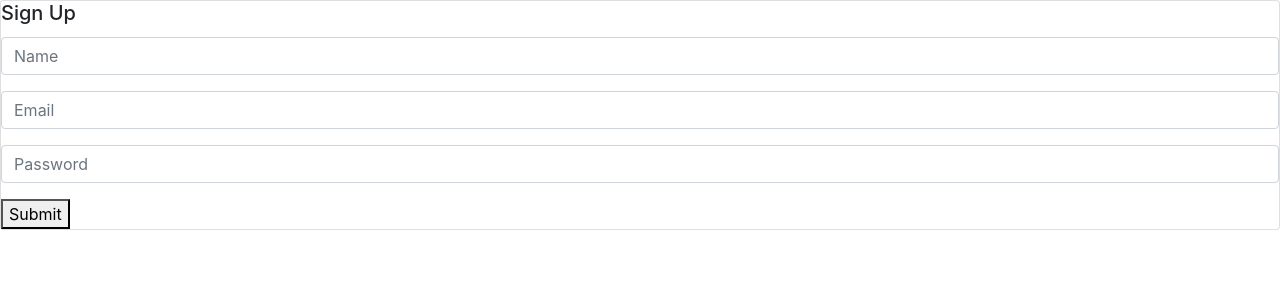
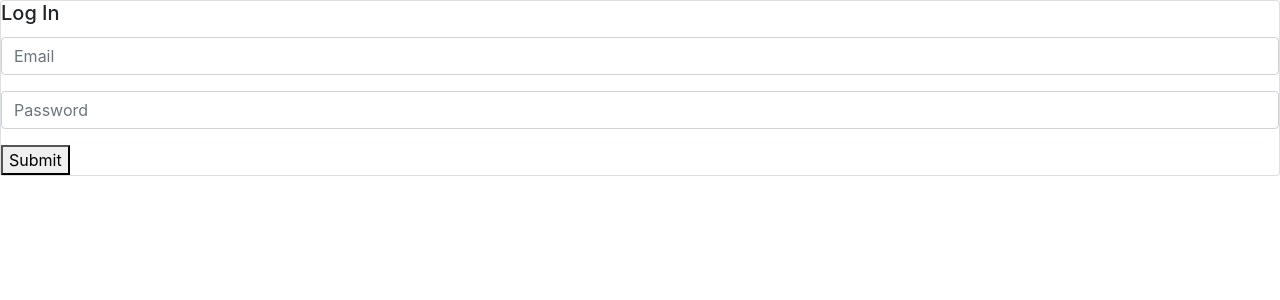
Before and after one commit to DangItJason/FitMe, a React (Create React App) app: page / in a window 1280 px wide. Shown: the top 300 px of the page. Built offline with nearby package versions, Linux system fonts and the light colour scheme.

Commit message:
added bootstrap foot to log in

```diff
--- a/src/App.js
+++ b/src/App.js
@@ -6,7 +6,7 @@ import Signup from "./signup.js"
 
 function App() {
   return (
-    <Signup></Signup>
+    <Login></Login>
   );
 }
 
--- a/src/Login.js
+++ b/src/Login.js
@@ -1,5 +1,8 @@
 import React, { Component } from 'react';
-//import authLogin from './auth.js';
+import Card from 'react-bootstrap/Card';
+import InputGroup from 'react-bootstrap/InputGroup';
+import FormControl from 'react-bootstrap/FormControl';
+import Form from 'react-bootstrap/Form';
 
 class Login extends Component {
 
@@ -8,7 +11,7 @@ class Login extends Component {
 		password: "",
 	};
 
-	handleChange  = event => {
+	handleChange = event => {
 		this.setState({
 			[event.target.name]: event.target.value
 		})
@@ -20,28 +23,33 @@ class Login extends Component {
 		console.log(this.state)
 	}
 
- 	render() {
- 		return(
-			<form onSubmit = {this.handleSubmit}>
-				<div>
-				<input onChange = {this.handleChange}
-					name = "email"
-					value = {this.state.email}
-					placeholder = "Email">
-				</input>
-				</div>
-				<div>
-				<input onChange = {this.handleChange}
-					name = "password"
-					type = "password"
-					value = {this.state.password}
-					placeholder = "Password">
-				</input>
-				</div>
-				<button type="submit">Submit</button>
-			</form>
- 		)
- 	}
+	render() {
+		return (
+			<Card>
+				<Card.Title>Log In</Card.Title>
+				<Form onSubmit={this.handleSubmit}>
+					<InputGroup className="mb-3">
+						<FormControl
+							onChange={this.handleChange}
+							name="email"
+							placeholder="Email"
+							value={this.state.email}
+						/>
+					</InputGroup>
+					<InputGroup className="mb-3">
+						<FormControl
+							onChange={this.handleChange}
+							name="password"
+							placeholder="Password"
+							type="password"
+							value={this.state.password}
+						/>
+					</InputGroup>
+					<button type="submit" variant="primary">Submit</button>
+				</Form>
+			</Card>
+		)
+	}
 }
 
 export default Login;
--- a/src/signup.js
+++ b/src/signup.js
@@ -2,6 +2,7 @@ import React, { Component } from 'react';
 import Card from 'react-bootstrap/Card';
 import InputGroup from 'react-bootstrap/InputGroup';
 import FormControl from 'react-bootstrap/FormControl';
+import Form from 'react-bootstrap/Form';
 
 //import authLogin from './auth.js';
 
@@ -13,7 +14,7 @@ class Signup extends Component {
         password: "",
     };
 
-	handleChange  = event => {
+    handleChange = event => {
         this.setState({
             [event.target.name]: event.target.value
         })
@@ -39,40 +40,37 @@ class Signup extends Component {
     }
 
     render() {
- 		return(
+        return (
             <Card>
                 <Card.Title>Sign Up</Card.Title>
-                <form onSubmit = {this.handleSubmit}>
+                <Form onSubmit={this.handleSubmit}>
                     <InputGroup className="mb-3">
                         <FormControl
-                    onChange = {this.handleChange}
-                    name = "name"
+                            onChange={this.handleChange}
+                            name="name"
                             placeholder="Name"
-                    value = {this.state.name}
-                    aria-label="name"
+                            value={this.state.name}
                         />
                     </InputGroup>
                     <InputGroup className="mb-3">
                         <FormControl
-                    onChange = {this.handleChange}
-                    name = "email"
+                            onChange={this.handleChange}
+                            name="email"
                             placeholder="Email"
-                    value = {this.state.email}
-                    aria-label="Email"
+                            value={this.state.email}
                         />
                     </InputGroup>
                     <InputGroup className="mb-3">
                         <FormControl
-                    onChange = {this.handleChange}
-                    name = "password"
+                            onChange={this.handleChange}
+                            name="password"
                             placeholder="Password"
-                    type = "password"
-					value = {this.state.password}
-                    aria-label="Password"
+                            type="password"
+                            value={this.state.password}
                         />
                     </InputGroup>
-                <button type="submit">Submit</button>
-                </form>
+                    <button type="submit" variant = "primary">Submit</button>
+                </Form>
             </Card>
         )
     }
```
Lines whose indentation alone changed are shown as unchanged.
